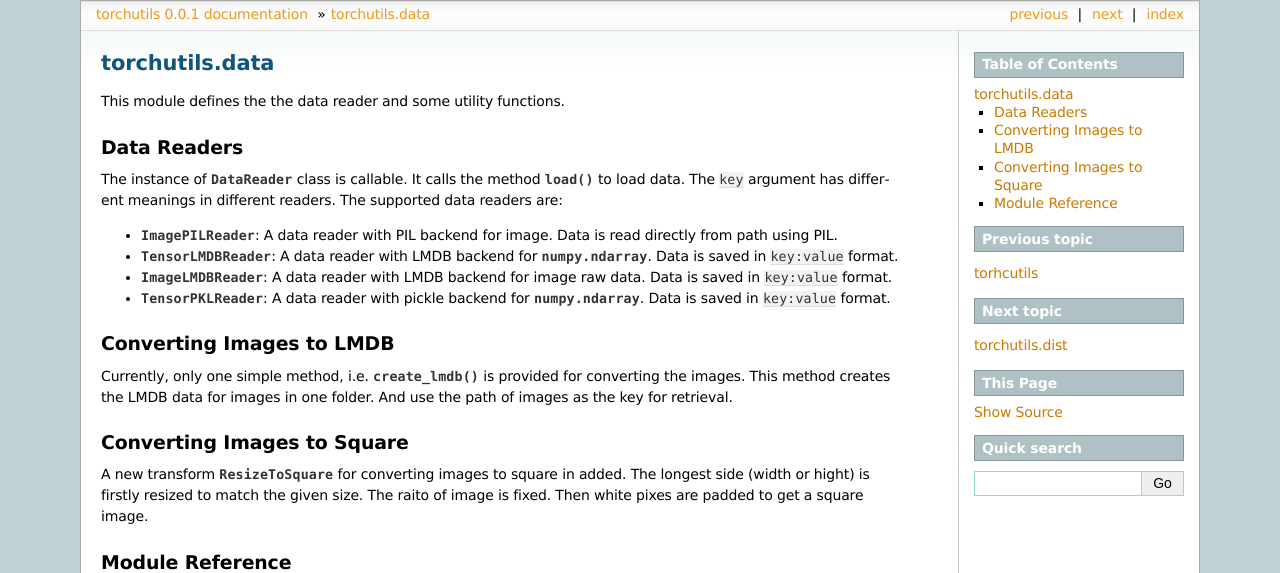
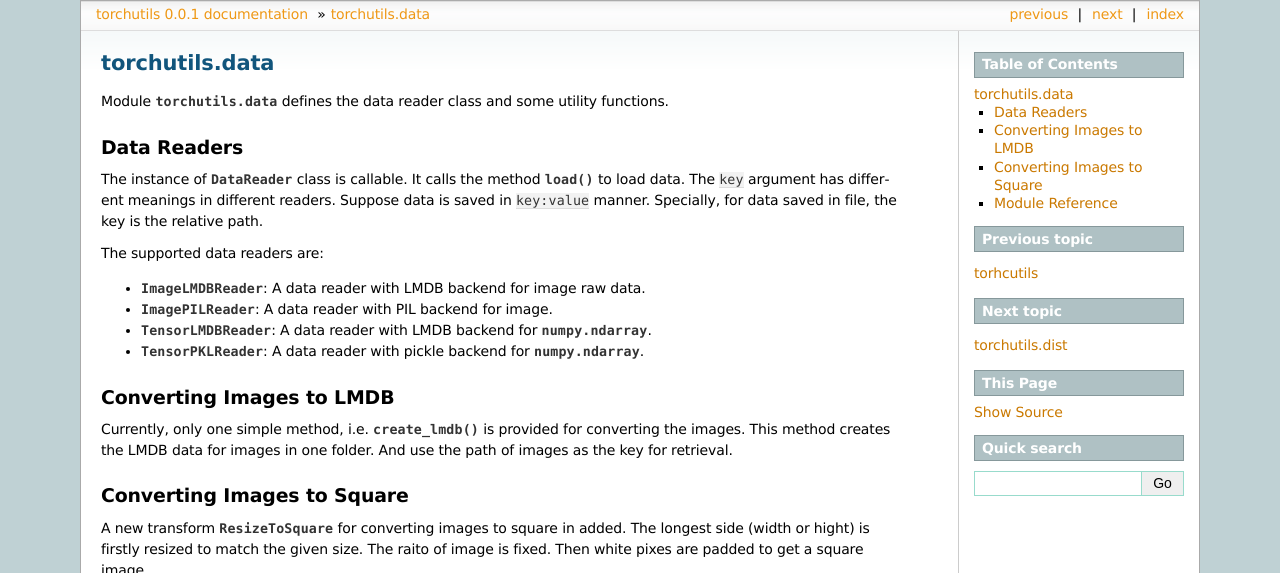
Before and after one commit to lzcn/torchutils, a Sphinx documentation site: the page built from docs/data.rst, in a window 1280 px wide, cut to the strip 0-573 px from the top of the page. Built offline with Sphinx 7.4.7, drawn with Linux system fonts in a browser that asks for light colours.

Commit message:
polish ode

```diff
--- a/docs/data.rst
+++ b/docs/data.rst
@@ -3,18 +3,21 @@ torchutils.data
 
 .. currentmodule:: torchutils.data
 
-This module defines the the data reader and some utility functions.
+Module :mod:`torchutils.data` defines the data reader class and some utility functions.
 
 Data Readers
 ------------
 
 The instance of :class:`~DataReader` class is callable. It calls the method :meth:`~DataReader.load` to load data.
-The ``key`` argument has different meanings in different readers. The supported data readers are:
+The ``key`` argument has different meanings in different readers.
+Suppose data is saved in ``key:value`` manner. Specially, for data saved in file, the key is the relative path.
 
-- :class:`~ImagePILReader`: A data reader with PIL backend for image. Data is read directly from path using PIL.
-- :class:`~TensorLMDBReader`: A data reader with LMDB backend for :class:`numpy.ndarray`. Data is saved in ``key:value`` format.
-- :class:`~ImageLMDBReader`: A data reader with LMDB backend for image raw data. Data is saved in ``key:value`` format.
-- :class:`~TensorPKLReader`: A data reader with pickle backend for :class:`numpy.ndarray`. Data is saved in ``key:value`` format.
+The supported data readers are:
+
+- :class:`~ImageLMDBReader`: A data reader with LMDB backend for image raw data.
+- :class:`~ImagePILReader`: A data reader with PIL backend for image.
+- :class:`~TensorLMDBReader`: A data reader with LMDB backend for :class:`numpy.ndarray`.
+- :class:`~TensorPKLReader`: A data reader with pickle backend for :class:`numpy.ndarray`.
 
 Converting Images to LMDB
 -------------------------
```
Also changed, not shown: 1 other file.
